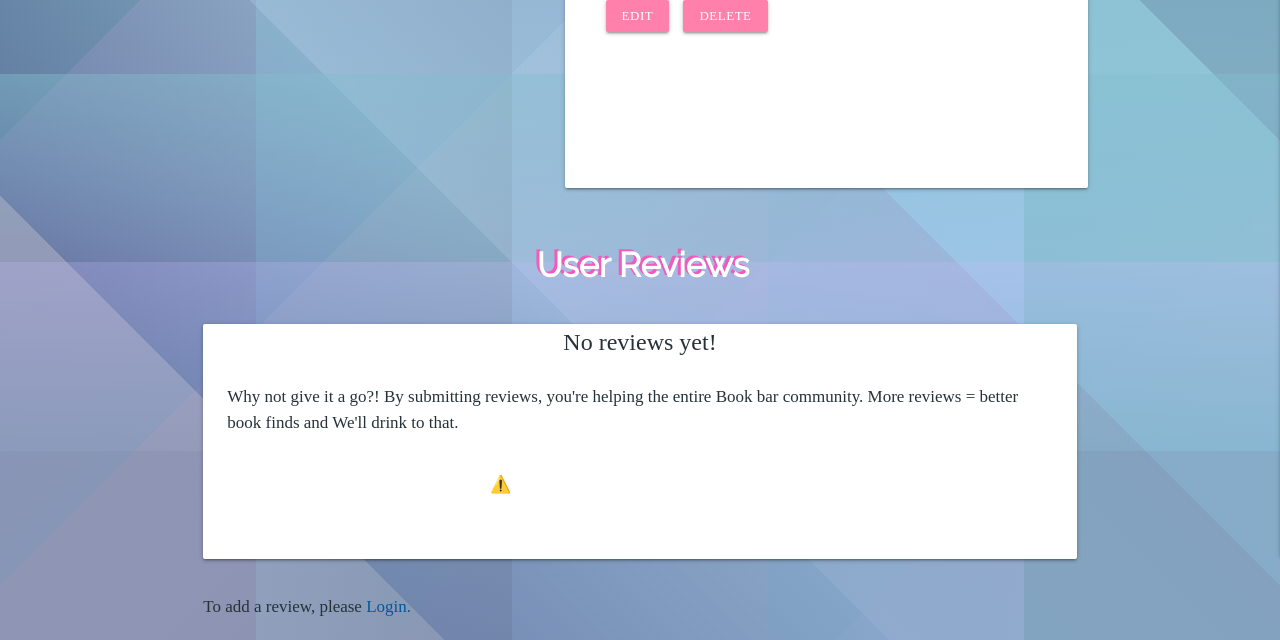
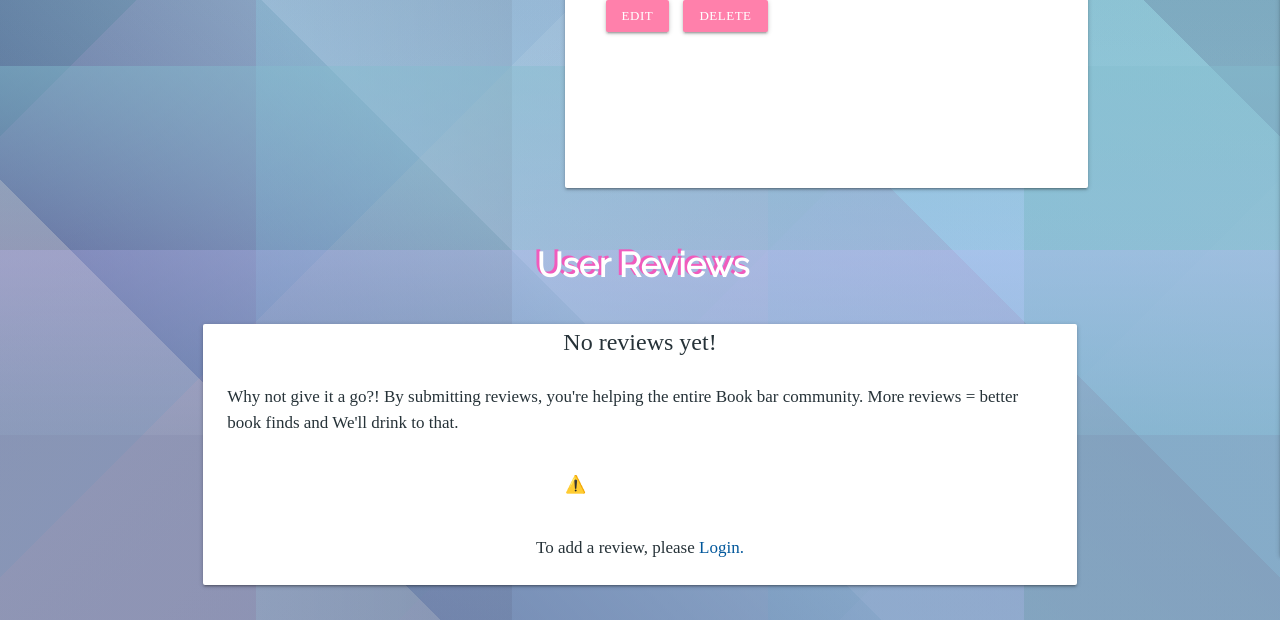
Before and after one commit to emmawalshdev/The-Book-bar, a Flask app: template templates/bookpage.html in a window 1280 px wide. Shown: the part 304-944 px from the top of the page. Run offline with Flask 2, Linux system fonts and the light colour scheme; the template is opened without the code that fills it, so the values that code supplies are empty; some libraries are stand-ins or nearby versions; some web fonts are replaced.

Commit message:
Change layout of add a review card on bookpage.html

```diff
--- a/templates/bookpage.html
+++ b/templates/bookpage.html
@@ -119,29 +119,29 @@
                     <!--lottie file-->
                     <p> Why not give it a go?! By submitting reviews, you're helping the entire Book bar community. More reviews = better book finds and We'll drink to that.</p>
                     <script src="https://unpkg.com/@lottiefiles/lottie-player@latest/dist/lottie-player.js"></script>
-<lottie-player src="https://assets4.lottiefiles.com/packages/lf20_twYDL9.json"  background="transparent"  speed="1"  style="width: 300px; height: 100px;margin:auto;" hover   autoplay></lottie-player>
+                    <lottie-player src="https://assets4.lottiefiles.com/packages/lf20_twYDL9.json"  background="transparent"  speed="1"  style="width: 150px; height: 100px;margin:auto;" hover   autoplay></lottie-player>
+                <!-- login-->
+                    {% if not session.user %}
+                    <p class="center">
+                        To add a review, please
+                        <a href="{{ url_for('login') }}" class="light-blue-text text-darken-4">Login.</a>
+                    </p>
+                    {% endif %}
                 </div>
             </div>
             {% endif %}
         </div>
     </div>
     <!--if user is not logged in, state they must be logged in to add a review-->
-    {% if not session.user %}
-    <div class="row container">
-        <div class="col s12">
-            <div>
-                To add a review, please
-                <a href="{{ url_for('login') }}" class="light-blue-text text-darken-4">Login.</a>
-        </div>
-    </div>
     <!--if user is logged in, show add a review card-->
-    {% else %}
+    {% if session.user %}
     <div class="row container">
         <div class="col s12">
             <div class="card">
                 <div class="card-content">
                     <span class="card-title">Add a Review</span>
                     <div class="card-body align-center">
+                        <span>* Please note, only one user review for each book is permitted.</span>
                         <form method="POST" ation="{{url_for('review_book', book_name=get_book.book_name) }}">
                             <div class="row">
                                 <div class="input-field col s12">
@@ -157,7 +157,7 @@
                                 </div>
                             </div>
                             <div class="row">
-                                <div class="col s12 m4 offset-m4 rating-wrapper">
+                                <div class="col s12 rating-wrapper">
                                     <div class="rate">
                                         <input type="radio" id="star5" name="rate" value= "5" required/>
                                         <label for="star5" title="text">5 stars</label>
@@ -174,10 +174,9 @@
                             </div>
                             <div class="row">
                                 <div class="col s12">
-                                    <div class="align-center"><button class="waves-effect waves-light btn-small button-styling pink accent-1"
+                                    <div class="align-center center"><button class="waves-effect waves-light btn-small button-styling pink accent-1"
                                             type="submit">Submit</button>
                                     </div>
-                                    <span>* Please note, only one user review for each book is permitted.</span>
                                 </div>
                             </div>
                         </form>
```
